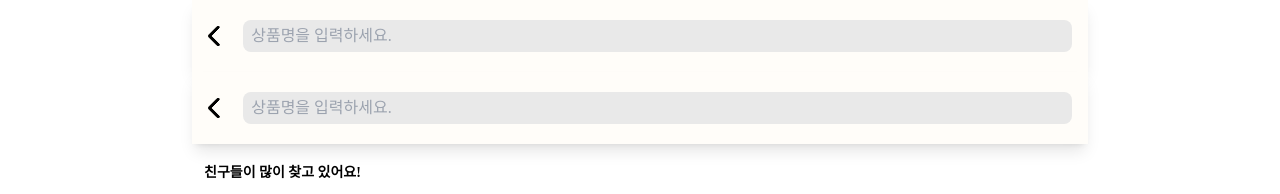
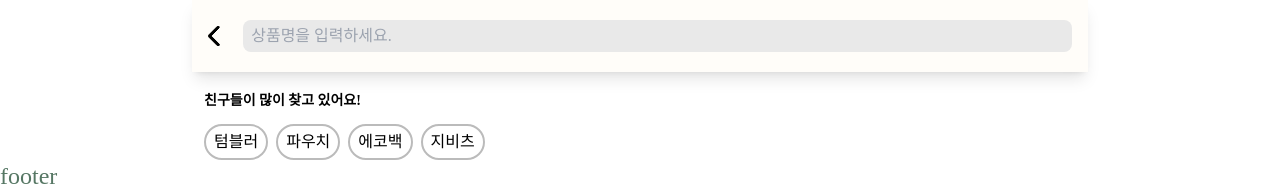
Before and after one commit to sssseungk/Pet_Bridge, a React (Vite) app: page /search in a window 1280 px wide. Shown: the top 194 px of the page. Built offline with nearby package versions, Linux system fonts and the light colour scheme; a web font is replaced by a local one.

Commit message:
[Modify] 상품 검색 페이지 헤더 컴포넌트 제거
#29 진행중

```diff
--- a/src/pages/SearchProduct.jsx
+++ b/src/pages/SearchProduct.jsx
@@ -1,4 +1,3 @@
-import SearchHeaderComp from "@/components/Header/SearchHeaderComp"
 import { useState } from "react";
 
 function SearchProduct() {
@@ -14,7 +13,6 @@ function SearchProduct() {
   return (
 
     <>
-      <SearchHeaderComp/>
       <div className="mt-2 max-w-4xl mx-auto pt-2 pl-3">
         <span className="text-sm font-[600]">친구들이 많이 찾고 있어요!</span>
         <ol className="flex gap-2 mt-3 justify-start">
```
